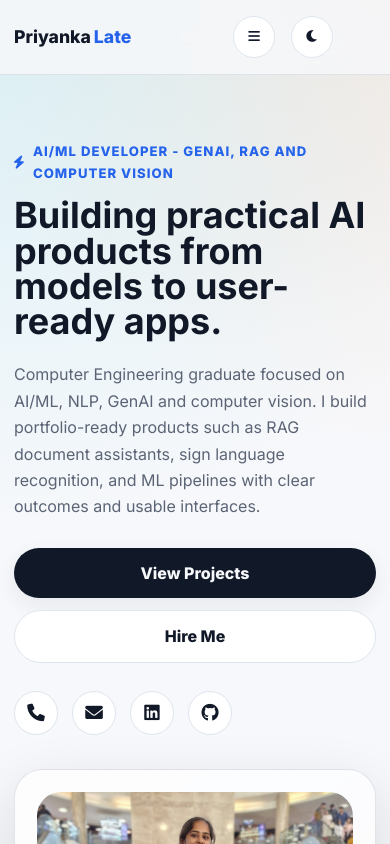
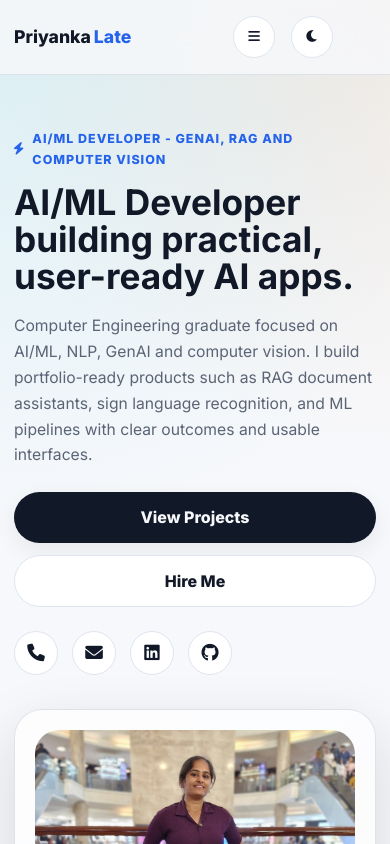
Before and after one commit to Priyanka777444/portfolio, a plain HTML site: page index.html in a window 390 px wide. Shown: the top 844 px of the page. Drawn offline with Linux system fonts and the light colour scheme.

Commit message:
Modernize portfolio design and responsiveness

```diff
--- a/index.html
+++ b/index.html
@@ -37,13 +37,13 @@
             <div class="container hero-grid">
                 <div class="hero-content">
                     <p class="eyebrow"><i class="fas fa-bolt"></i> AI/ML Developer - GenAI, RAG and Computer Vision</p>
-                    <h1>Building practical AI products from models to user-ready apps.</h1>
+                    <h1>AI/ML Developer building practical, user-ready AI apps.</h1>
                     <p class="summary">
                         Computer Engineering graduate focused on AI/ML, NLP, GenAI and computer vision. I build portfolio-ready products such as RAG document assistants, sign language recognition, and ML pipelines with clear outcomes and usable interfaces.
                     </p>
                     <div class="hero-actions">
                         <a href="#projects" class="btn-primary">View Projects</a>
-                        <a href="mailto:priyankalate348@gmail.com" class="btn-secondary">Hire Me</a>
+                        <a href="#contact" class="btn-secondary">Hire Me</a>
                     </div>
                     <div class="contact-links" aria-label="Contact links">
                         <a href="tel:+916351478897" aria-label="Phone"><i class="fas fa-phone"></i></a>
--- a/style.css
+++ b/style.css
@@ -64,12 +64,12 @@ ul {
 }
 
 .container {
-    width: min(1120px, calc(100% - 40px));
+    width: min(1180px, calc(100% - 40px));
     margin: 0 auto;
 }
 
 .section-padding {
-    padding: 92px 0;
+    padding: 76px 0;
 }
 
 .background-alt {
@@ -160,22 +160,22 @@ nav a:focus-visible {
 }
 
 .hero {
-    min-height: calc(100vh - 74px);
+    min-height: calc(92vh - 74px);
     position: relative;
 }
 
 .hero-grid {
     align-items: center;
     display: grid;
-    gap: 56px;
-    grid-template-columns: minmax(0, 1.15fr) minmax(300px, 0.85fr);
+    gap: 46px;
+    grid-template-columns: minmax(0, 1fr) minmax(320px, 0.82fr);
 }
 
 .eyebrow {
     align-items: center;
     color: var(--primary);
     display: inline-flex;
-    font-size: 0.82rem;
+    font-size: 0.78rem;
     font-weight: 800;
     gap: 8px;
     letter-spacing: 0.08em;
@@ -186,22 +186,22 @@ nav a:focus-visible {
 .hero h1,
 .section-heading h2,
 .contact-grid h2 {
-    font-size: clamp(2.25rem, 6vw, 4.8rem);
+    font-size: clamp(2.2rem, 4.2vw, 3.35rem);
     letter-spacing: 0;
-    line-height: 0.98;
-    margin-bottom: 22px;
+    line-height: 1.05;
+    margin-bottom: 18px;
 }
 
 .section-heading h2,
 .contact-grid h2 {
-    font-size: clamp(2rem, 4vw, 3.2rem);
+    font-size: clamp(1.7rem, 2.8vw, 2.35rem);
 }
 
 .summary,
 .contact-grid p {
     color: var(--muted);
-    font-size: clamp(1rem, 2vw, 1.17rem);
-    max-width: 680px;
+    font-size: clamp(0.98rem, 1.35vw, 1.08rem);
+    max-width: 620px;
 }
 
 .hero-actions,
@@ -209,7 +209,7 @@ nav a:focus-visible {
     display: flex;
     flex-wrap: wrap;
     gap: 12px;
-    margin-top: 28px;
+    margin-top: 24px;
 }
 
 .btn-primary,
@@ -244,7 +244,7 @@ nav a:focus-visible {
 .contact-links {
     display: flex;
     gap: 14px;
-    margin-top: 28px;
+    margin-top: 24px;
 }
 
 .contact-links a {
@@ -271,7 +271,7 @@ nav a:focus-visible {
     border: 1px solid rgba(125, 139, 161, 0.22);
     border-radius: 28px;
     box-shadow: var(--shadow-lg);
-    padding: 22px;
+    padding: 20px;
 }
 
 .dark-mode .hero-panel {
@@ -334,7 +334,7 @@ nav a:focus-visible {
 
 .metrics-grid strong {
     display: block;
-    font-size: 1.55rem;
+    font-size: 1.38rem;
     line-height: 1;
 }
 
@@ -373,7 +373,7 @@ nav a:focus-visible {
 .project-card,
 .cert-card,
 .timeline-content {
-    padding: 24px;
+    padding: 22px;
     transition: border-color 0.2s ease, box-shadow 0.2s ease, transform 0.2s ease;
 }
 
@@ -448,7 +448,7 @@ nav a:focus-visible {
     align-items: center;
     color: var(--primary);
     display: flex;
-    font-size: 0.82rem;
+    font-size: 0.78rem;
     font-weight: 800;
     justify-content: space-between;
     margin-bottom: 18px;
@@ -537,7 +537,7 @@ nav a:focus-visible {
 }
 
 .cert-card {
-    min-height: 220px;
+    min-height: 205px;
 }
 
 .cert-card .project-link {
@@ -682,7 +682,7 @@ footer {
     }
 
     .section-padding {
-        padding: 66px 0;
+        padding: 54px 0;
     }
 
     .hero {
```
